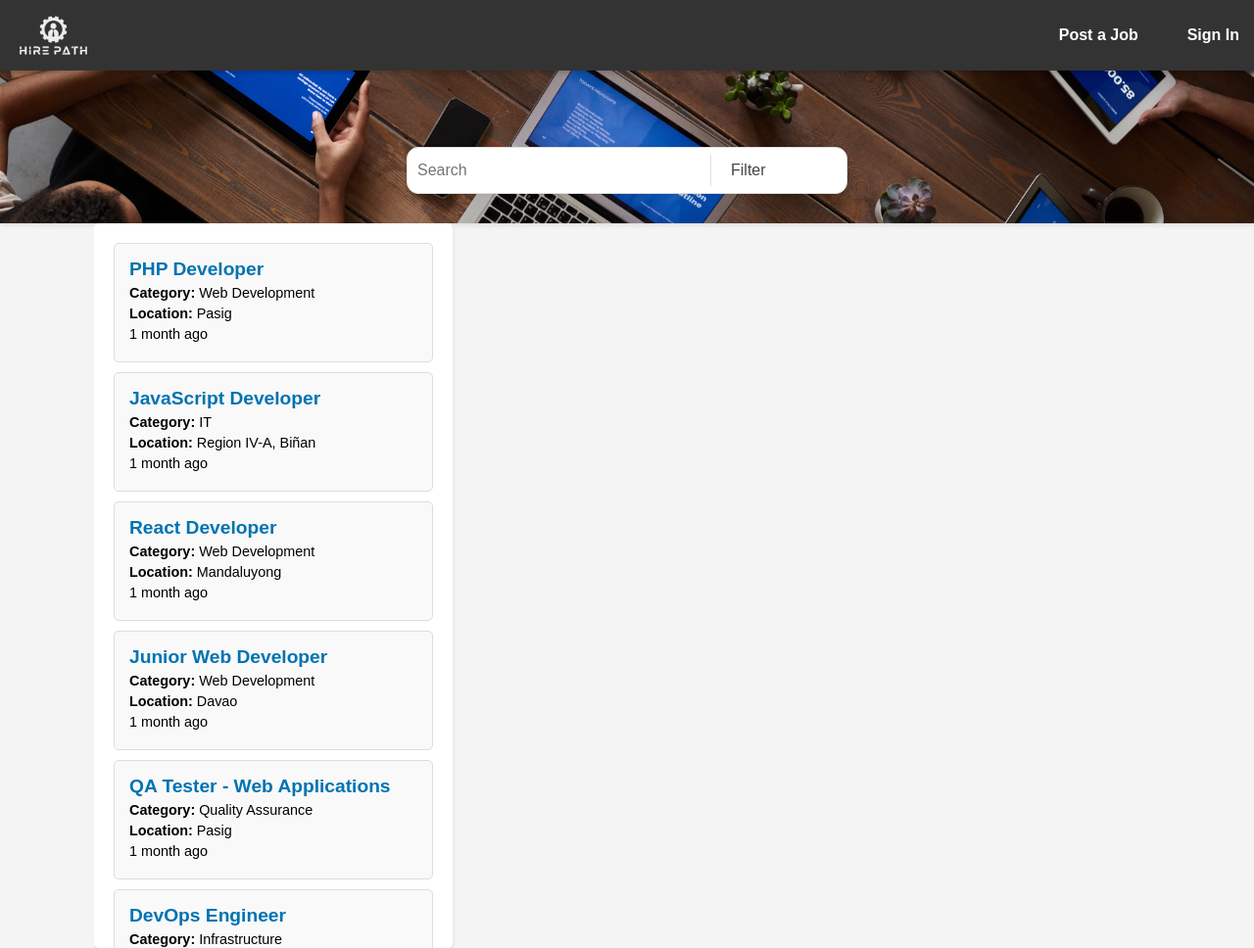
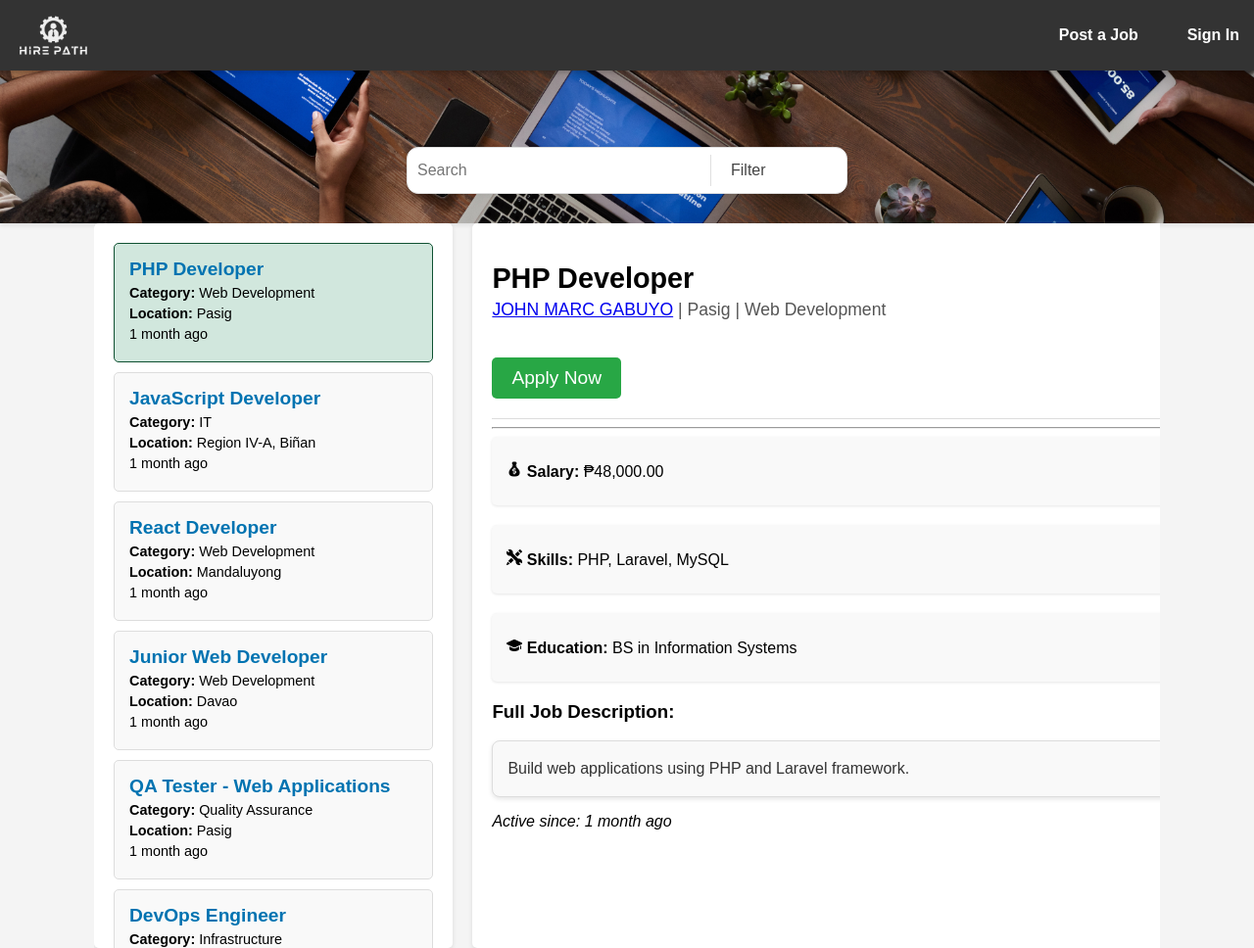
Before and after one commit to Sunthunder0813/HirePath, a PHP site: page /phpmailer/ in a window 1280 px wide. Shown: the whole page at 98% size. Run offline with PHP 8.4, Linux system fonts and the light colour scheme; data comes from the database, SQL or seed files in the repository.

Commit message:
initial login

```diff
--- a/index.php
+++ b/index.php
@@ -87,6 +87,13 @@ $result = $stmt->get_result();
 
 if (!$result) {
     die("Query failed: " . $conn->error);
+}
+
+// Check for initial login
+$isInitialLogin = false;
+if (isset($_SESSION['initial_login']) && $_SESSION['initial_login'] === true) {
+    $isInitialLogin = true;
+    unset($_SESSION['initial_login']); // Only trigger once
 }
 ?>
 
@@ -369,6 +376,22 @@ document.addEventListener('DOMContentLoaded', function() {
             autoSelected = true;
         }
     });
+    <?php elseif ($isInitialLogin): ?>
+    document.querySelectorAll('.job_listings .job').forEach(function(jobDiv) {
+        if (jobDiv.getAttribute('data_job_id') == '<?php echo $selectedJobId; ?>') {
+            jobDiv.scrollIntoView({behavior: "smooth", block: "center"});
+            jobDiv.click();
+            autoSelected = true;
+        }
+    });
+    <?php else: ?>
+    // Always select the first job in the list on every page load
+    var firstJob = document.querySelector('.job_listings .job');
+    if (firstJob) {
+        firstJob.scrollIntoView({behavior: "smooth", block: "center"});
+        firstJob.click();
+        autoSelected = true;
+    }
     <?php endif; ?>
 });
 </script>
--- a/pages/job_seeker/jobseeker_changepass.php
+++ b/pages/job_seeker/jobseeker_changepass.php
@@ -420,7 +420,7 @@ if ($_SERVER['REQUEST_METHOD'] === 'POST') {
             </a>
         </p>
         <ul class="nav_links">
-            <li><a href="employee_sign_in.php">Post a Job</a></li>
+            <li><a href="pages/employer/employee_sign_in.php">Post a Job</a></li>
             <?php if (!empty($username)): ?>
                 <li><a href="application.php">Application</a></li>
             <?php endif; ?>
```
